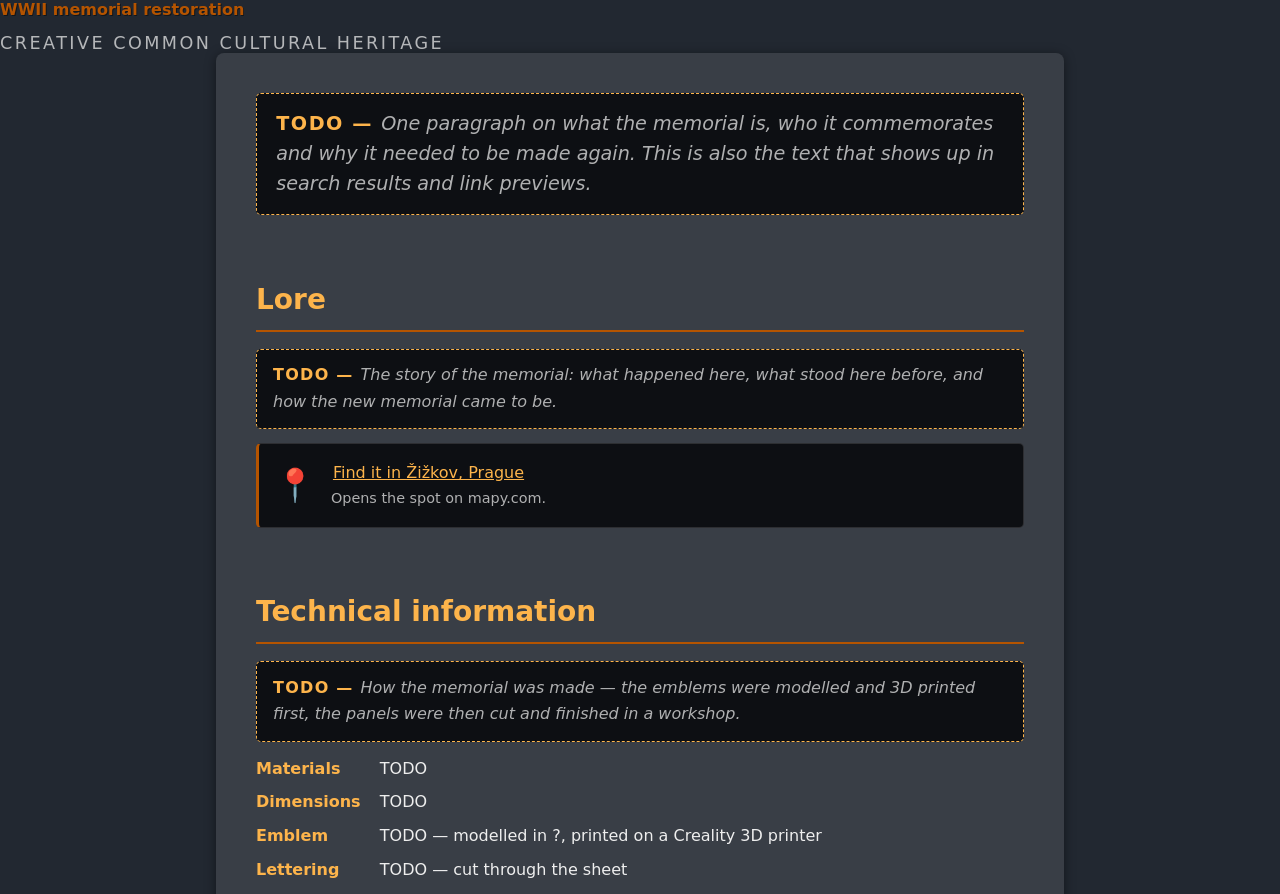
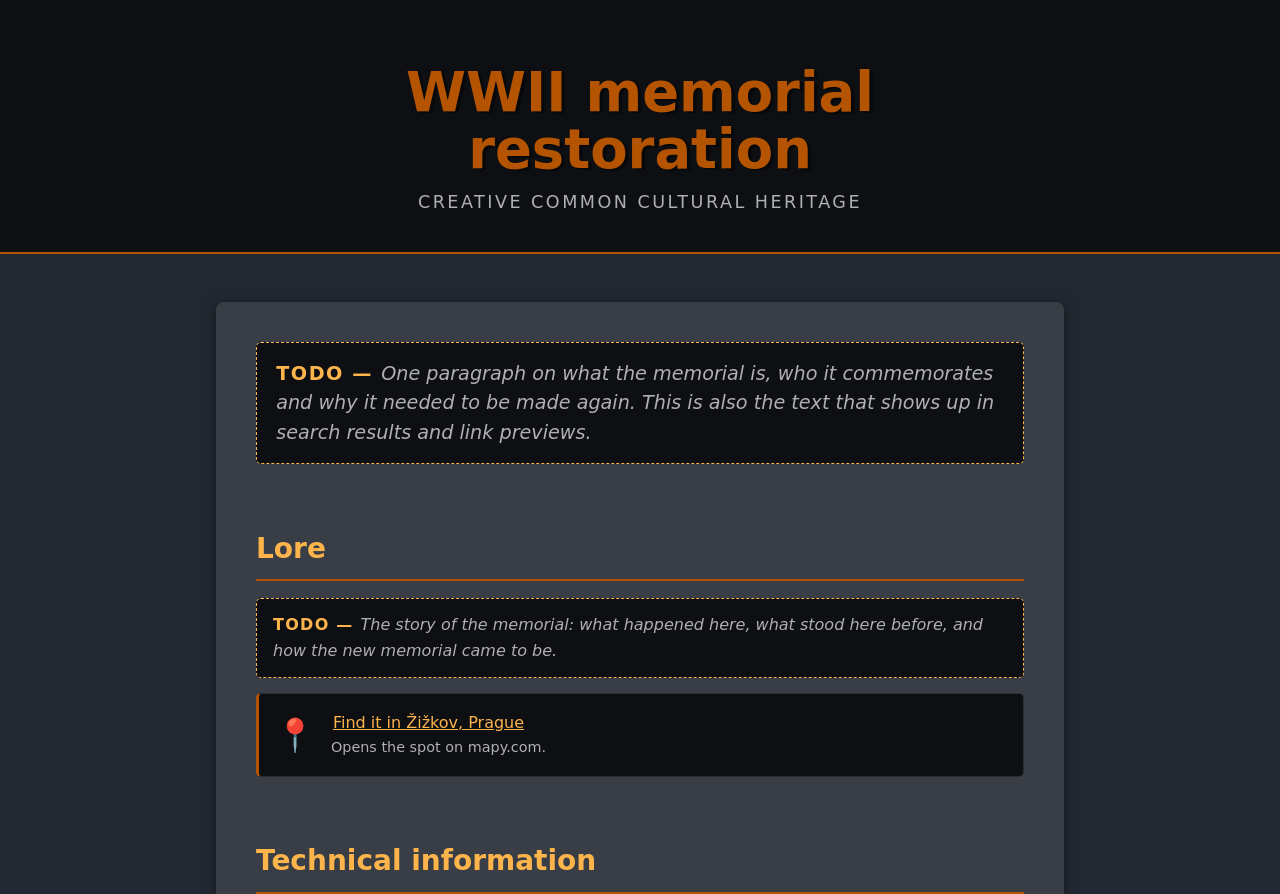
Before and after one commit to yagarea/ggu.cz, a Jekyll site: the page built from ggu.cz/pages/wwii-memorial.md, in a window 1280 px wide. Shown: the top 894 px of the page. Built offline with Jekyll 4.4.1, drawn with Linux system fonts in a browser that asks for light colours.

Commit message:
apply new header styles

```diff
--- a/ggu.cz/_layouts/default.html
+++ b/ggu.cz/_layouts/default.html
@@ -2,7 +2,7 @@
 <html lang="en">
 	{%- include head.html -%}
 	<body class="theme-default">
-		<header>
+		<header class="site-header">
 			{% include logo.html %}
 			{% include nav.html %}
 		</header>
--- a/ggu.cz/_layouts/display-page.html
+++ b/ggu.cz/_layouts/display-page.html
@@ -3,8 +3,8 @@
 	{%- include head.html -%}
 	<body class="theme-default display-page{% if page.body_class %} {{ page.body_class }}{% endif %}">
 		<a class="skip-link" href="#content">Skip to content</a>
-		<header class="display-page-header">
-			<div class="display-page-logo">
+		<header class="site-header">
+			<div class="logo logo-page-title">
 				<h1 class="title-big">{{- page.title -}}</h1>
 				{% if page.subtitle -%}<p class="subtitle">{{- page.subtitle -}}</p>{%- endif %}
 			</div>
```
